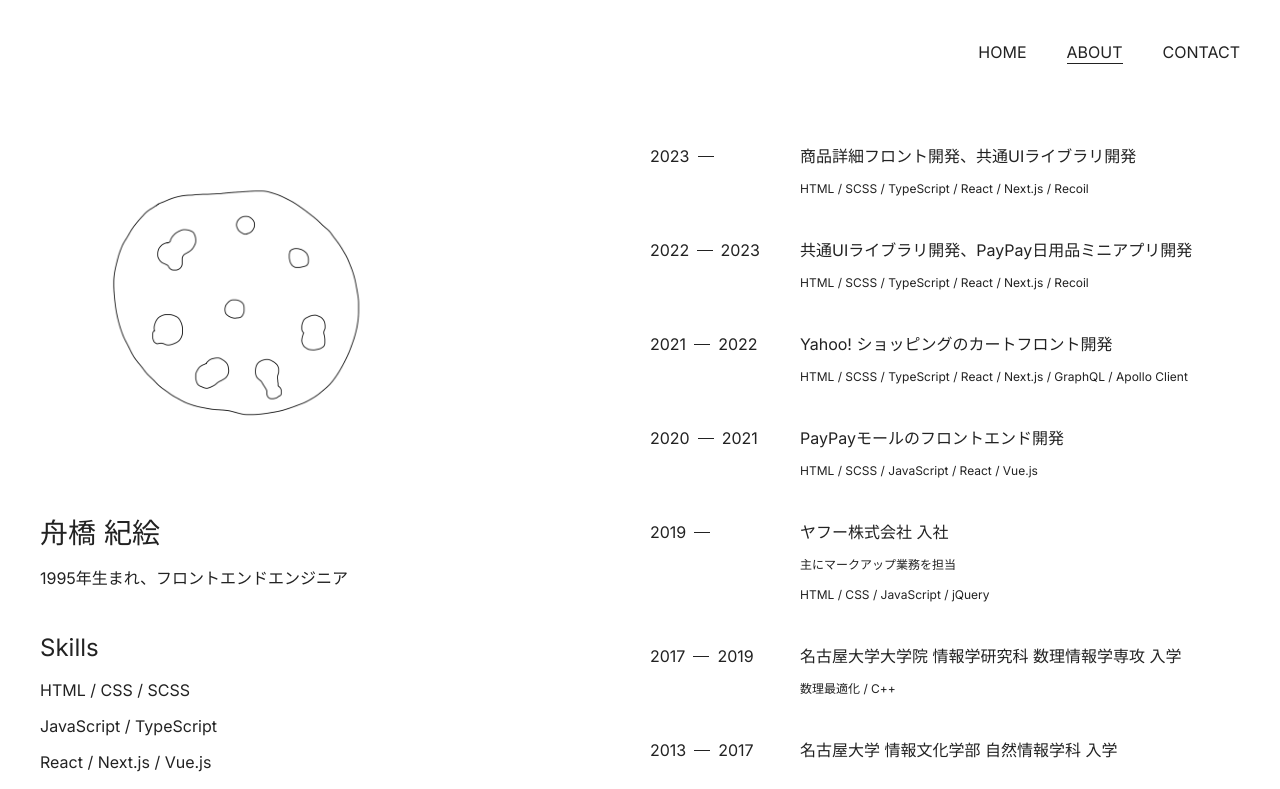
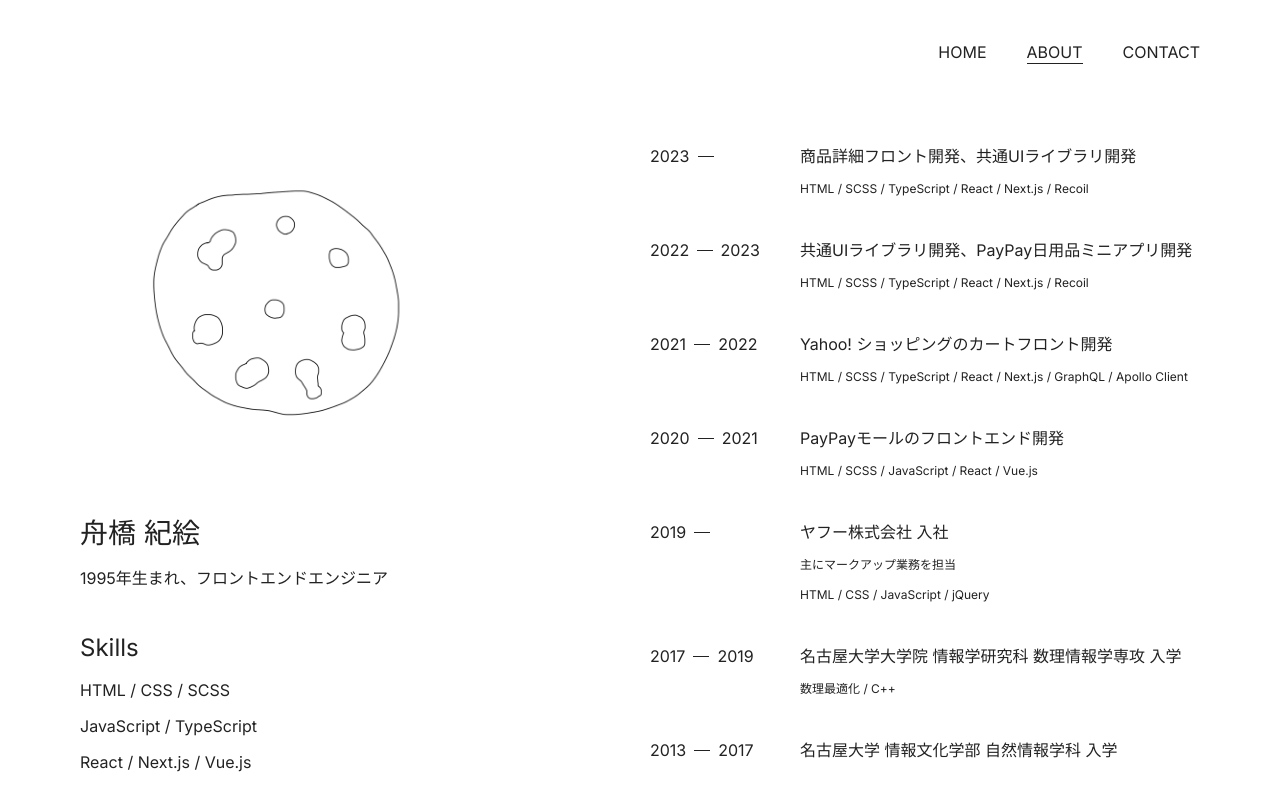
Before and after one commit to kg2784/portfolio, a Next.js app: page /about in a window 1280 px wide. Shown: the top 789 px of the page. Built offline with nearby package versions, Linux system fonts and the light colour scheme.

Commit message:
refactor space

```diff
--- a/src/app/about/page.module.scss
+++ b/src/app/about/page.module.scss
@@ -1,5 +1,4 @@
 .About {
-  margin-top: 40px;
   display: grid;
   grid-template-columns: 1fr 1fr;
   column-gap: 20px;
--- a/src/styles/default.scss
+++ b/src/styles/default.scss
@@ -6,12 +6,15 @@
 }
 
 body {
+  margin: 0 auto;
+  width: 1200px;
   color: var(--color-text-primary);
   font-family: 'Roboto', Arial, Helvetica, "游ゴシック体", 'YuGothic', "游ゴシック", "Yu Gothic", sans-serif;
   padding: 40px;
   display: grid;
   grid-template-rows: auto 1fr auto;
   grid-template-columns: 100%;
+  row-gap: 40px;
 }
 
 a {
```
